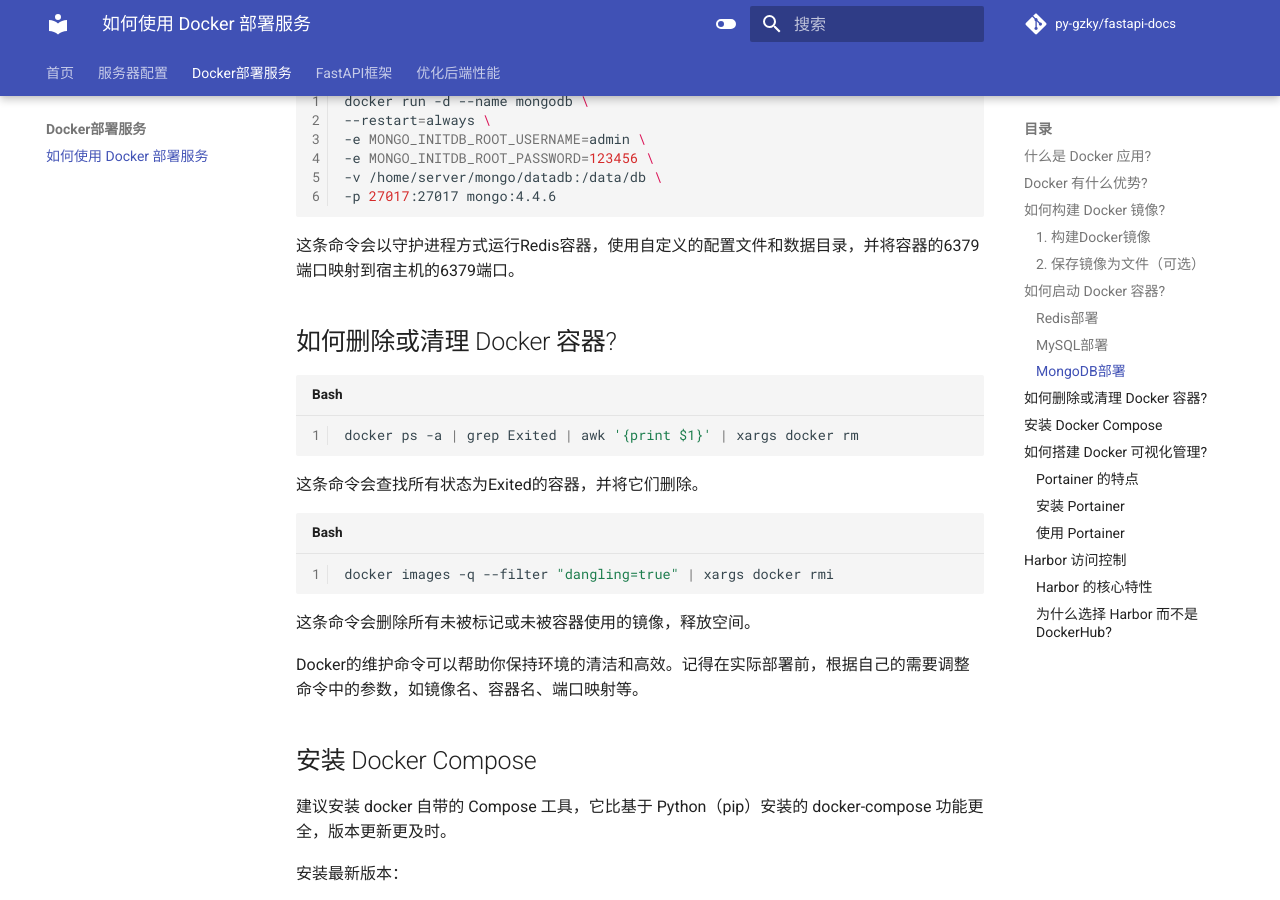
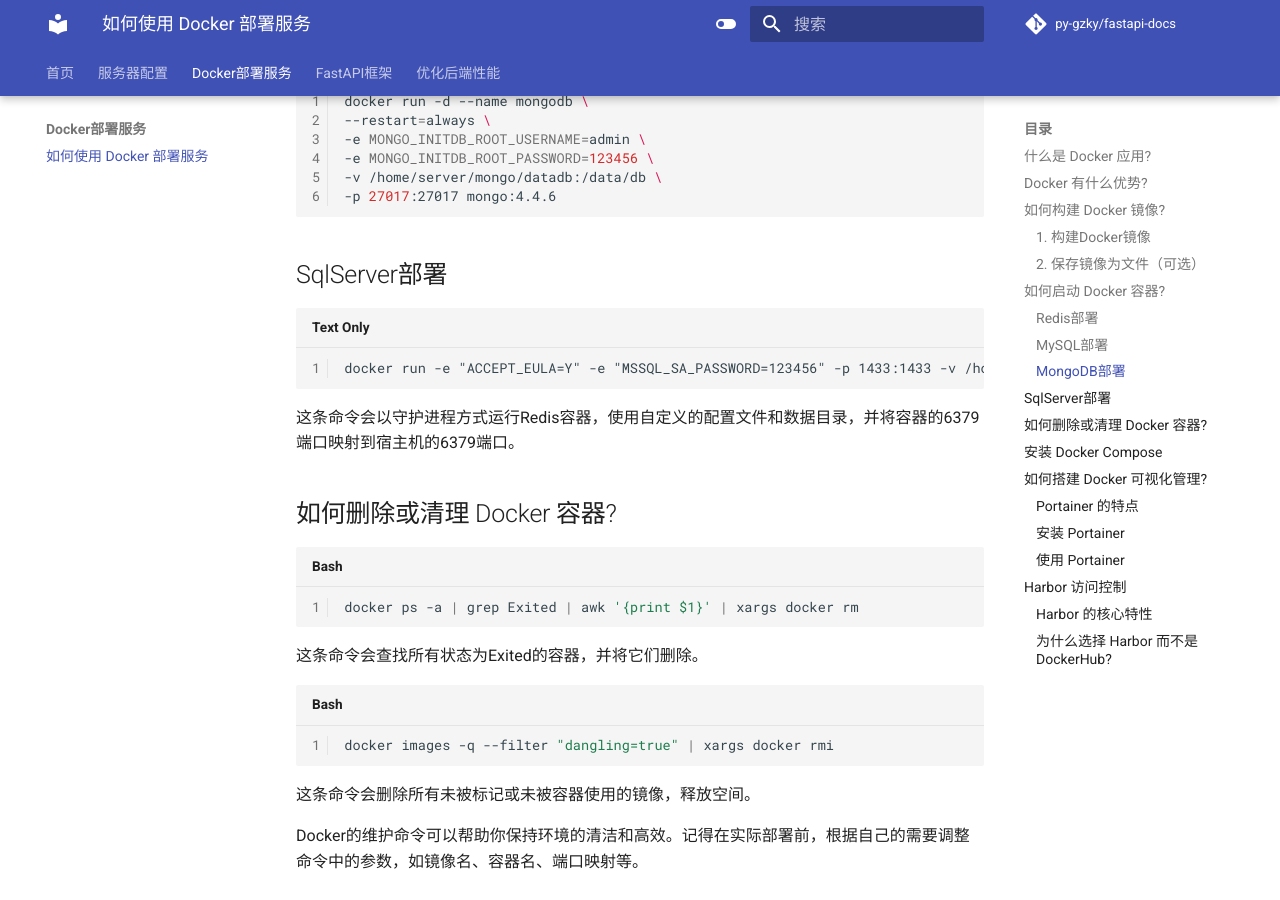
Before and after one commit to PY-GZKY/PythonBackendEngineerGuide, an MkDocs documentation site: the page built from docs/how-to-deploy-using-docker.md, in a window 1280 px wide and 900 px high, scrolled down 1790 px. Built offline with MkDocs 1.6.1 and Material for MkDocs 9.7.7, drawn with Linux system fonts in a browser that asks for light colours; comment, search, counter and statistics services are not loaded.

Commit message:
Update how-to-deploy-using-docker.md

````diff
--- a/docs/how-to-deploy-using-docker.md
+++ b/docs/how-to-deploy-using-docker.md
@@ -67,6 +67,12 @@
 -e MONGO_INITDB_ROOT_PASSWORD=123456 \
 -v /home/server/mongo/datadb:/data/db \
 -p 27017:27017 mongo:4.4.6
+```
+
+## SqlServer部署
+
+```
+docker run -e "ACCEPT_EULA=Y" -e "MSSQL_SA_PASSWORD=123456" -p 1433:1433 -v /home/server/mssql/data:/var/opt/mssql --cap-add SYS_PTRACE mcr.microsoft.com/mssql/server:2022-latest
 ```
 
 这条命令会以守护进程方式运行Redis容器，使用自定义的配置文件和数据目录，并将容器的6379端口映射到宿主机的6379端口。
````
